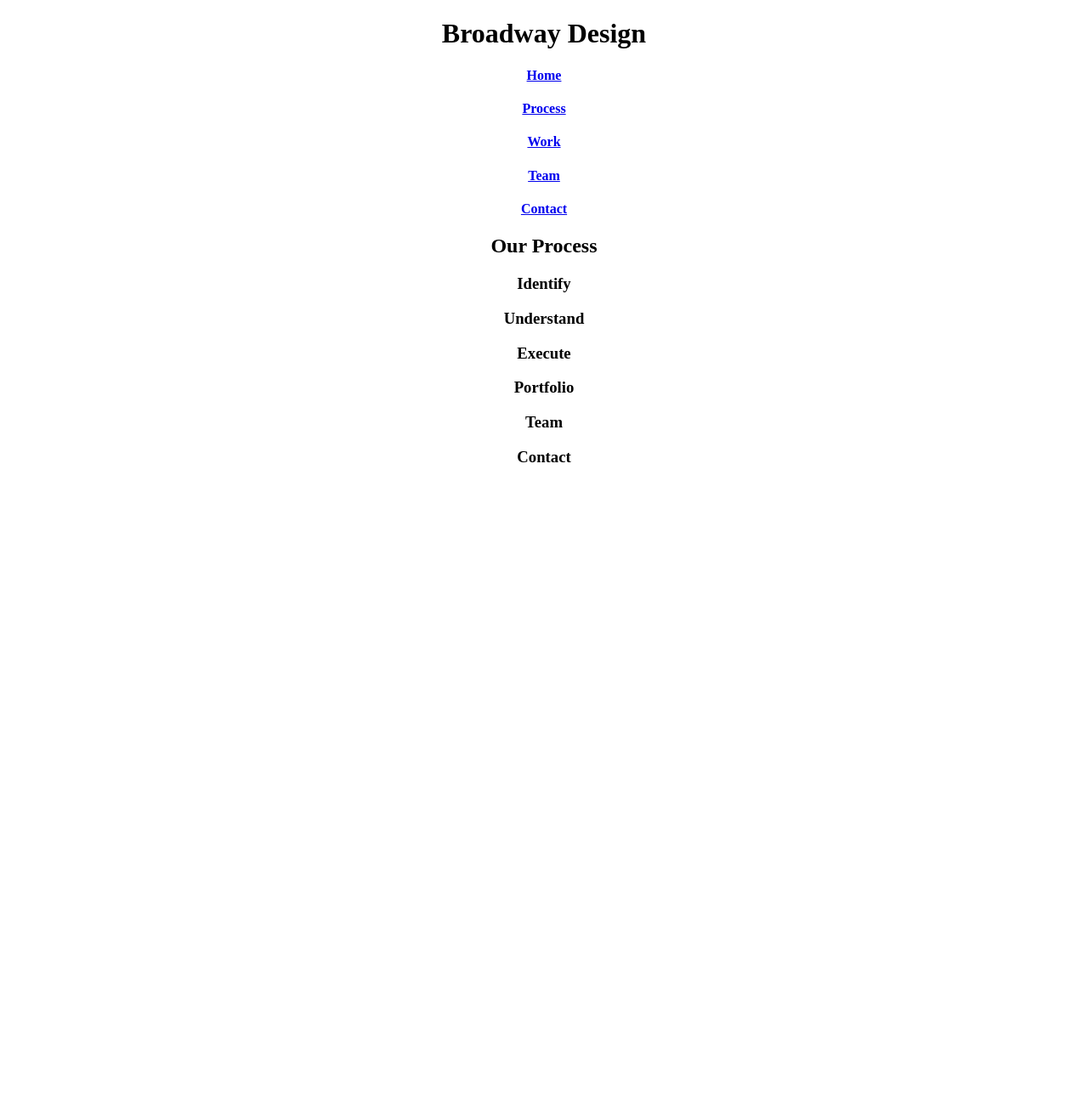
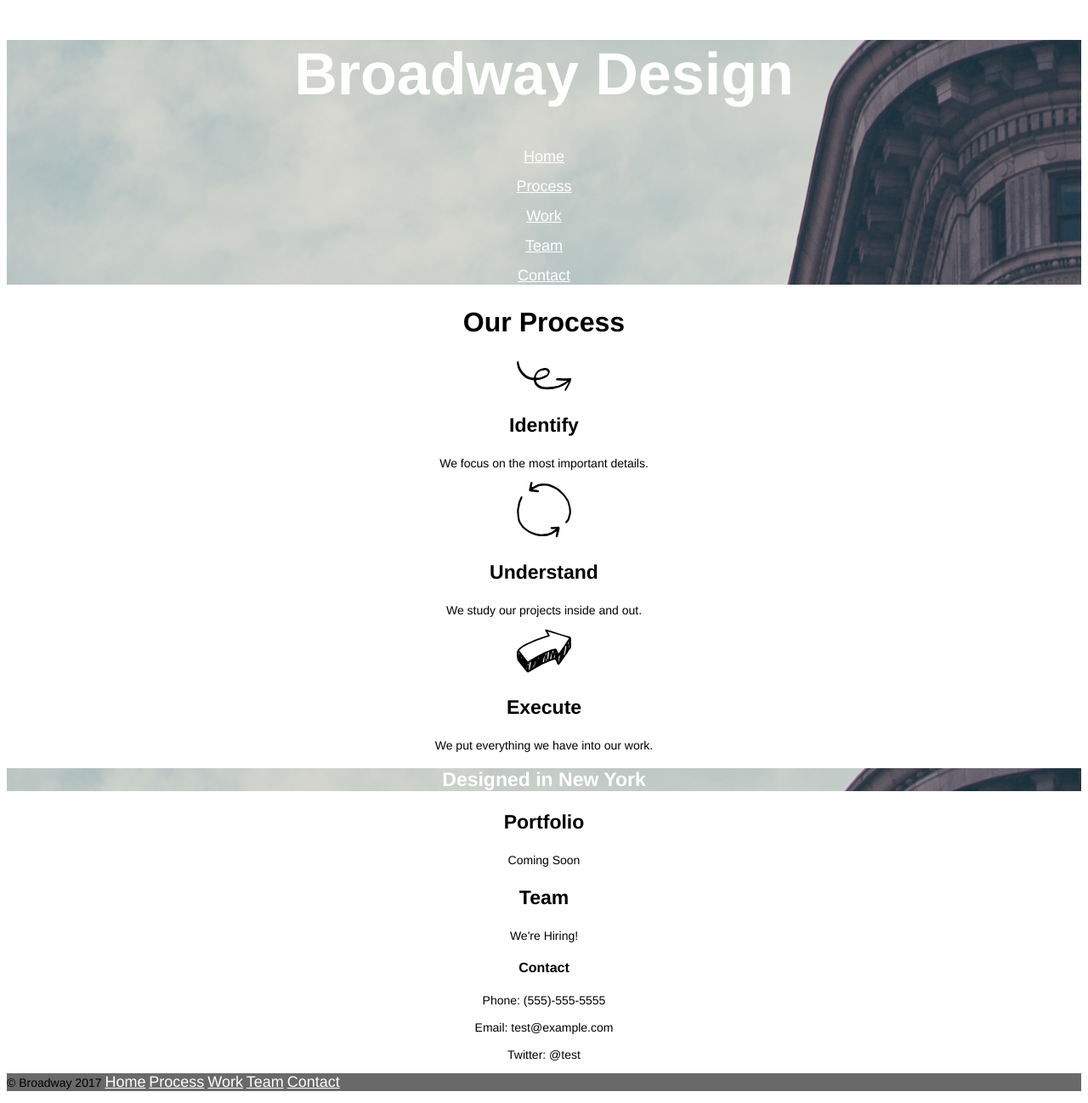
Before and after one commit to tommartinson/broadway, a plain HTML site: page index.html in a window 1280 px wide. Shown: the whole page at 85% size. Before the commit the page ends 800 px from the top, so only its background shows below. Drawn offline with Linux system fonts and the light colour scheme.

Commit message:
Final commit

```diff
--- a/index.html
+++ b/index.html
@@ -7,39 +7,61 @@
   </head>
   <body>
 
-    <div id ="home">
+    <div class ="home">
       <h1>Broadway Design</h1>
 
-      <h4><a href="#home">Home</a></h4>
-      <h4><a href="#process">Process</a></h4>
-      <h4><a href="#work">Work</a></h4>
-      <h4><a href="#team">Team</a></h4>
-      <h4><a href="#contact">Contact</a></h4>
+      <p><a class="btn-nav" href="#">Home</a></p>
+      <p><a class="btn-nav" href="#process">Process</a></p>
+      <p><a class="btn-nav" href="#work">Work</a></p>
+      <p><a class="btn-nav" href="#team">Team</a></p>
+      <p><a class="btn-nav" href="#contact">Contact</a></p>
     </div>
 
     <div id="process">
-      <h2>Our Process</h2>
+      <h2 id="process-title">Our Process</h2>
 
+        <img src="./resources/images/identify.svg">
         <h3>Identify</h3>
+          <p>We focus on the most important details.</p>
 
+        <img src="./resources/images/understand.svg">
         <h3>Understand</h3>
+          <p>We study our projects inside and out.</p>
 
+        <img src="./resources/images/execute.svg">
         <h3>Execute</h3>
+          <p>We put everything we have into our work.</p>
     </div>
 
+    <h2 id="designed-title">Designed in New York</h2>
 
     <div id="work">
       <h3>Portfolio</h3>
+        <p>Coming Soon</p>
     </div>
 
 
     <div id="team">
       <h3>Team</h3>
+        <p>We're Hiring!</p>
     </div>
 
 
     <div id="contact">
-      <h3>Contact</h3>
+      <h4>Contact</h4>
+        <p>Phone: (555)-555-5555<br><br>Email: test@example.com<br><br>Twitter: @test</p>
+    </div>
+
+    <div class="footer">
+      <p>© Broadway 2017
+      <a class="btn-nav" href="#">Home</a>
+      <a class="btn-nav" href="#process">Process</a>
+      <a class="btn-nav" href="#work">Work</a>
+      <a class="btn-nav" href="#team">Team</a>
+      <a class="btn-nav" href="#contact">Contact</a>
+      </p>
+
+
     </div>
 
   </body>
--- a/resources/style.css
+++ b/resources/style.css
@@ -1,3 +1,46 @@
 body{
   text-align:center;
+  font-family: Helvetica;
 }
+.home{
+  background-image: url('../resources/images/the-flatiron-building.png');
+  color: white;
+
+}
+
+h1{
+  font-size: 70px;
+  font-weight:bold;
+}
+
+h3{
+  font-size: 23px;
+  font-weight:bold;
+}
+
+p{
+  font-size:14px;
+}
+
+#process-title{
+  font-size:32px;
+  font-weight: bold;
+}
+
+#designed-title{
+  background-image: url('../resources/images/the-flatiron-building.png');
+  font-size:23px;
+  font-weight:bold;
+  color:white;
+}
+
+.btn-nav{
+  font-size: 18px;
+  color:white;
+}
+
+.footer{
+  text-align:left;
+  background-color:dimgray;
+  font-size:11px;
+}
```
